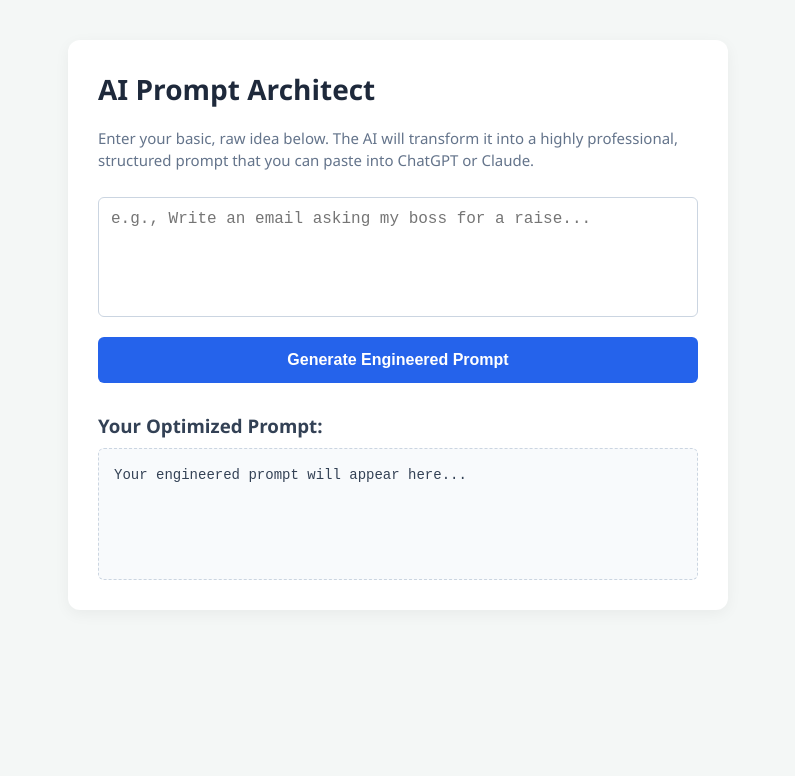
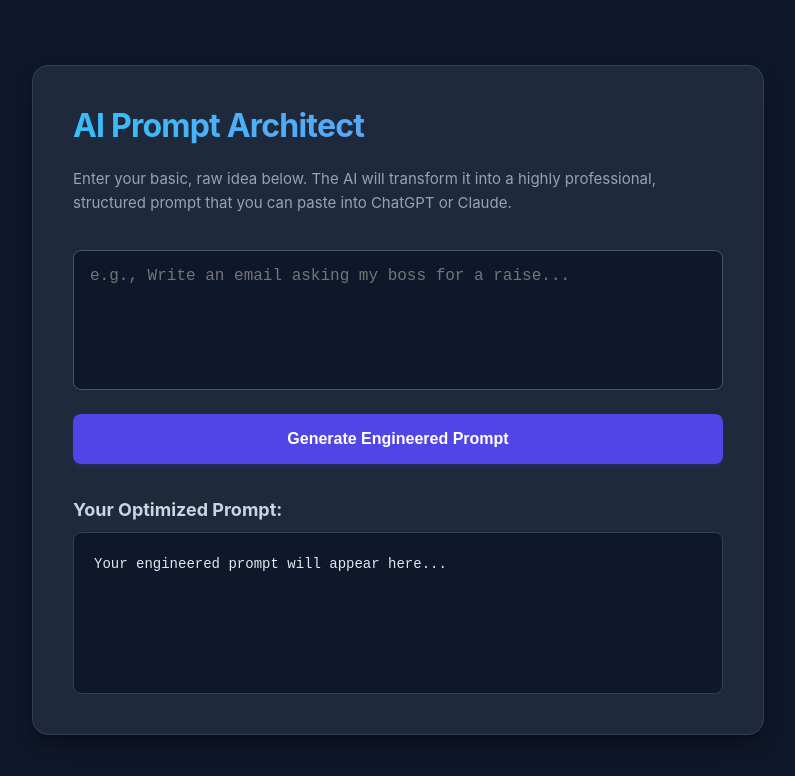
Before and after one commit to Dibeshpanta007/prompt-generator, a website: page public/index.html in a window 1280 px wide. Shown: the whole page, without its empty margins (242-1037 px from the left). Drawn offline with Linux system fonts and the light colour scheme.

Commit message:
Update index.html
Updated styles and layout for improved aesthetics and usability.

```diff
--- a/public/index.html
+++ b/public/index.html
@@ -7,78 +7,110 @@
     <style>
 
       body {
-            font-family: 'Segoe UI', system-ui, sans-serif;
-            background: #f4f7f6;
+    font-family: 'Inter', system-ui, -apple-system, sans-serif;
+    background: #0f172a; /* Deep slate dark background */
+    color: #f1f5f9;
     margin: 0;
     padding: 40px 20px;
     display: flex;
     justify-content: center;
+    align-items: center;
+    min-height: 100vh;
+    box-sizing: border-box;
 }
+
 .container {
-            background: white;
-            padding: 30px;
-            border-radius: 12px;
-            box-shadow: 0 4px 15px rgba(0,0,0,0.05);
+    background: #1e293b; /* Darker card background */
+    padding: 40px;
+    border-radius: 16px;
+    border: 1px solid #334155;
+    box-shadow: 0 10px 25px -5px rgba(0, 0, 0, 0.3), 0 8px 10px -6px rgba(0, 0, 0, 0.3);
     width: 100%;
-            max-width: 600px;
+    max-width: 650px;
 }
+
 h1 {
-            color: #1e293b;
+    color: #ffffff;
     margin-top: 0;
-            font-size: 28px;
+    font-size: 32px;
+    font-weight: 700;
+    letter-spacing: -0.025em;
+    background: linear-gradient(to right, #38bdf8, #818cf8); /* Vibrant gradient heading */
+    -webkit-background-clip: text;
+    -webkit-text-fill-color: transparent;
 }
+
 p {
-            color: #64748b;
+    color: #94a3b8;
     font-size: 15px;
-            line-height: 1.5;
+    line-height: 1.6;
+    margin-bottom: 25px;
 }
+
 textarea {
     width: 100%;
-            height: 120px;
-            padding: 12px;
-            border: 1px solid #cbd5e1;
-            border-radius: 6px;
+    height: 140px;
+    padding: 16px;
+    background: #0f172a;
+    color: #ffffff;
+    border: 1px solid #475569;
+    border-radius: 8px;
     resize: none;
     font-size: 16px;
     box-sizing: border-box;
     margin-top: 10px;
+    transition: all 0.2s ease;
 }
+
 textarea:focus {
-            outline: 2px solid #2563eb;
-            border-color: transparent;
+    outline: none;
+    border-color: #6366f1;
+    box-shadow: 0 0 0 3px rgba(99, 102, 241, 0.2);
 }
+
 button {
-            background: #2563eb;
+    background: #4f46e5; /* Royal indigo violet */
     color: white;
     border: none;
-            padding: 14px 20px;
+    padding: 16px 20px;
     font-size: 16px;
     font-weight: 600;
-            border-radius: 6px;
+    border-radius: 8px;
     cursor: pointer;
-            margin-top: 15px;
+    margin-top: 20px;
     width: 100%;
-            transition: background 0.2s;
+    transition: all 0.2s ease;
+    box-shadow: 0 4px 6px -1px rgba(79, 70, 229, 0.2);
 }
+
 button:hover {
-            background: #1d4ed8;
+    background: #4338ca;
+    transform: translateY(-1px);
+    box-shadow: 0 10px 15px -3px rgba(79, 70, 229, 0.3);
 }
+
+button:active {
+    transform: translateY(0);
+}
+
 h3 {
-            color: #334155;
-            margin-top: 30px;
-            margin-bottom: 10px;
+    color: #cbd5e1;
+    margin-top: 35px;
+    margin-bottom: 12px;
+    font-size: 18px;
 }
+
 .output-box {
-            background: #f8fafc;
-            border: 1px dashed #cbd5e1;
-            padding: 15px;
-            border-radius: 6px;
-            min-height: 100px;
+    background: #0f172a;
+    border: 1px solid #334155;
+    padding: 20px;
+    border-radius: 8px;
+    min-height: 120px;
     white-space: pre-wrap;
-            font-family: monospace;
-            color: #334155;
+    font-family: 'Fira Code', 'Courier New', monospace;
+    color: #e2e8f0;
     font-size: 14px;
-            line-height: 1.6;
+    line-height: 1.7;
 }
     </style>
 </head>
```
Lines whose indentation alone changed are shown as unchanged.
